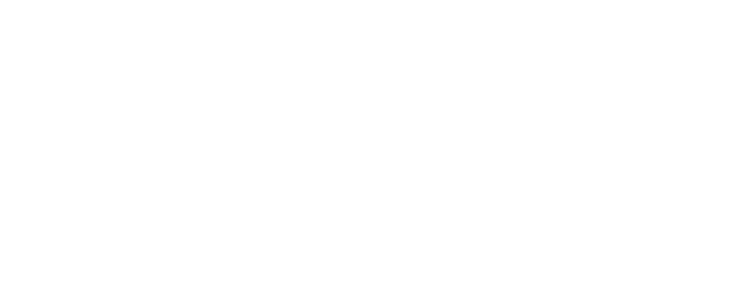
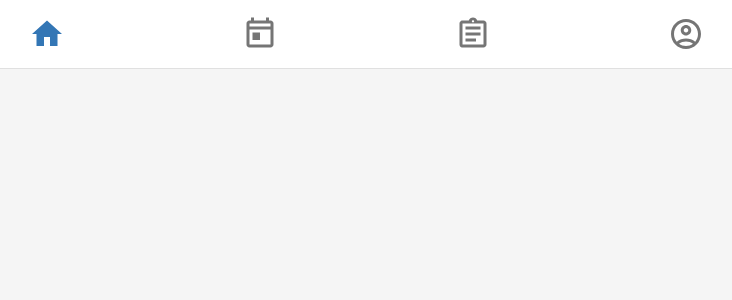
Before and after one commit to jallenmanaloto/binary-health, a React (Create React App) app: page / in a window 1280 px wide. Before the commit this address had no page. Shown: the top 300 px of the page, without its empty margins (274-1006 px from the left). Built offline with nearby package versions, Linux system fonts and the light colour scheme.

Commit message:
Add User component

```diff
--- a/src/App.js
+++ b/src/App.js
@@ -3,6 +3,7 @@ import { Navigate, Routes, Route } from "react-router-dom";
 import Admin from "./components/admin/Admin";
 import CurrentUser from "./components/auth/CurrentUser";
 import Registration from "./components/registration/Registration";
+import User from "./components/user/User";
 import UserLogin from "./components/login/UserLogin";
 import "./App.css";
 
@@ -33,7 +34,7 @@ function App() {
       <CurrentUser.Provider
         value={{ currentUser, setCurrentUser, headers, setHeaders }}
       >
-        <Routes>
+        {/* <Routes>
           {headers.client !== "" ? (
             <Route path="admin" element={<Admin />} />
           ) : (
@@ -41,7 +42,8 @@ function App() {
           )}
           <Route path="register" element={<Registration />} />
           <Route path="logout" element={<UserLogin />} />
-        </Routes>
+        </Routes> */}
+        <User />
       </CurrentUser.Provider>
     </div>
   );
```
